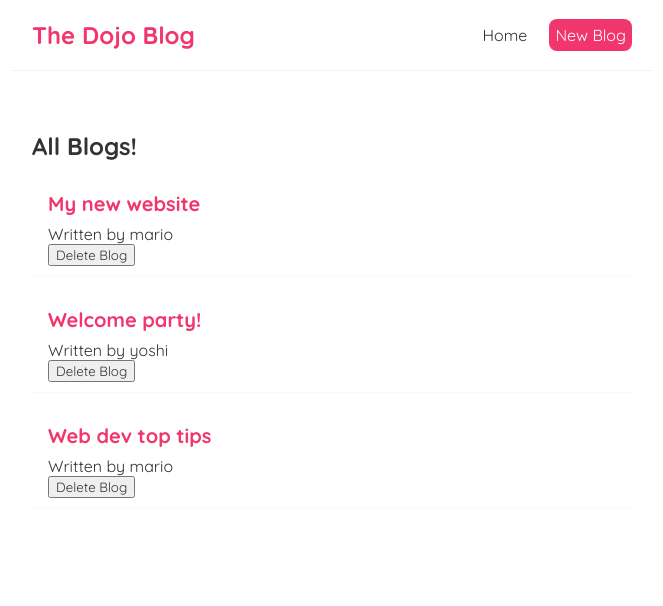
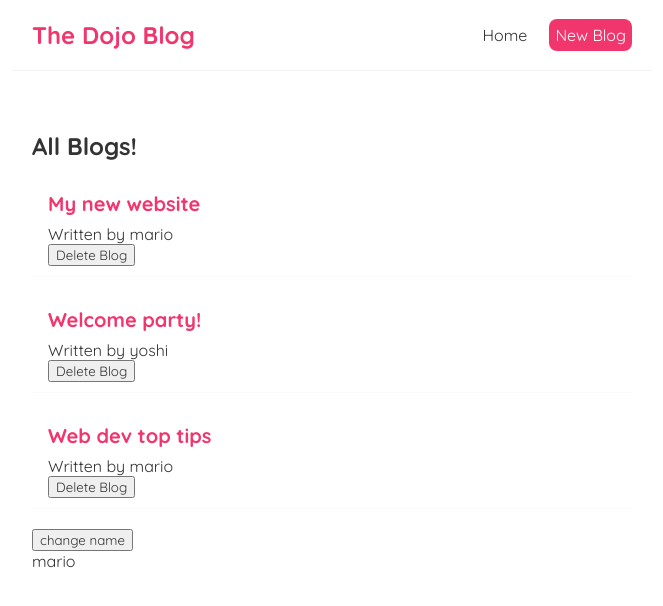
Before and after one commit to blessedmadukoma/react-blog-app, a React (Create React App) app: page / in a window 1280 px wide. Shown: the top 606 px of the page, without its empty margins (308-971 px from the left). Built offline with nearby package versions, Linux system fonts and the light colour scheme.

Commit message:
lesson 15: useEffect Dependencies

```diff
--- a/src/Home.js
+++ b/src/Home.js
@@ -8,6 +8,8 @@
     {title: 'Web dev top tips', body: 'lorem ipsum...', author: 'mario', id: 3}
   ]);
 
+  const [name, setName] = useState('mario');
+
   const handleDelete = (id) => {
     const newBlogs = blogs.filter(blog => blog.id !== id);
     setBlogs(newBlogs);
@@ -16,12 +18,15 @@
   // Useful for fetching
   useEffect(() => {
     console.log('use effect ran');
-  });
+    console.log(name);
+  }, [name]); // name is a dependency
 
   return (
     <div className="home">
       <BlogList blogs={blogs} title="All Blogs!" handleDelete={handleDelete} />
       {/* <BlogList blogs={blogs.filter((blog) => blog.author === 'mario')} title="Mario's blogs!" /> */}
+      <button onClick={() => setName('luigi')}>change name</button>
+      <p>{name}</p>
     </div>
    );
 }
```
